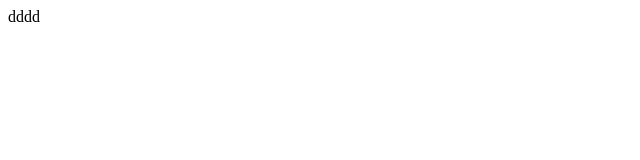
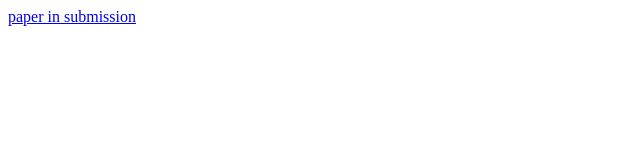
Before and after one commit to Claire00000/Claire00000.github.io, a plain HTML site: page index.html in a window 1280 px wide. Shown: the whole page, without its empty margins (0-640 px from the left). Drawn offline with Linux system fonts and the light colour scheme.

Commit message:
Update index.html

```diff
--- a/index.html
+++ b/index.html
@@ -1 +1 @@
-<a >dddd
+<a href="11.pdf">paper in submission</a>
```
